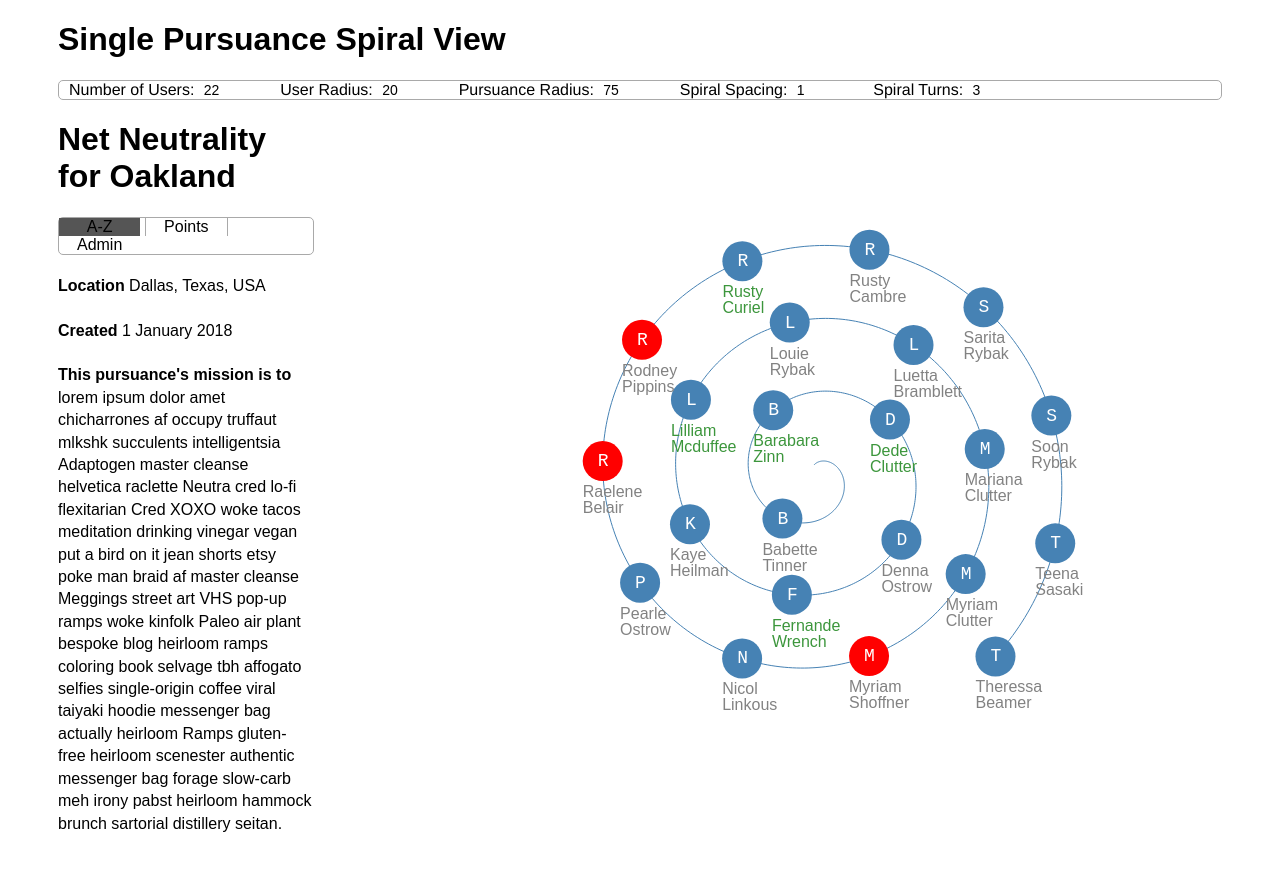
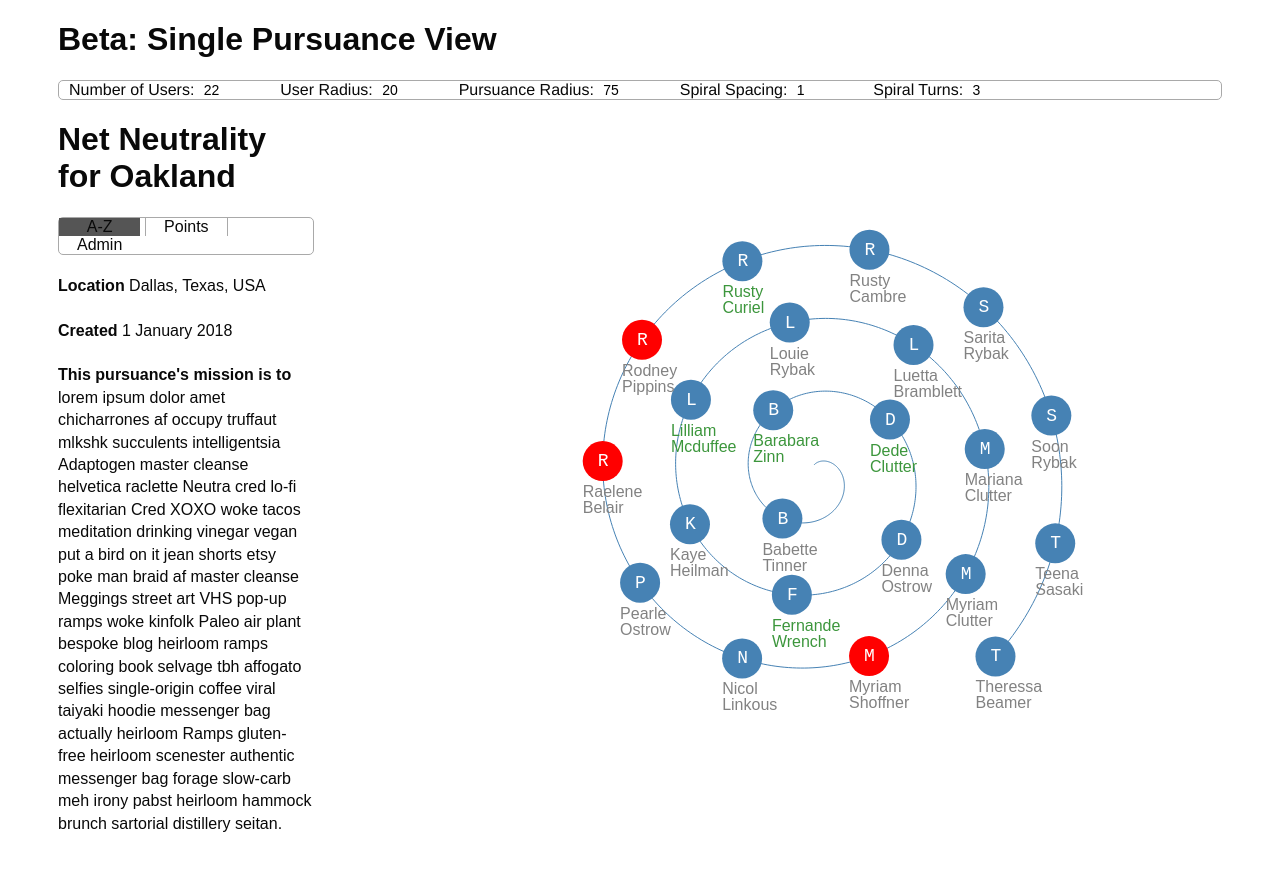
Before and after one commit to teachrdan/pursuance-single_p_view, a website: page index.html in a window 1280 px wide. Shown: the top 870 px of the page. Drawn offline with Linux system fonts and the light colour scheme.

Commit message:
changed title

```diff
--- a/index.html
+++ b/index.html
@@ -3,12 +3,13 @@
 <html lang="en">
 <head>
   <meta charset="utf-8">
-  <title>Single Pursuance View</title>
+  <title>Beta: Single Pursuance View</title>
 	<meta name="description" content="The view of a single pursuance">
 	<meta name="author" content="Dan Tennery-Spalding">
 </head>
 <style>
 body {
+  color: #090909;
   font-family: sans-serif;
   padding-left: 50px;
   padding-right: 50px;
@@ -101,7 +102,7 @@ label {
 }
 </style>
 <body>
-	<h1>Single Pursuance Spiral View</h1>
+	<h1>Beta: Single Pursuance View</h1>
   <div style="font-size: 20px; opacity: 0.8;">
   </div>
   <div id="view-selection-bar">
```
